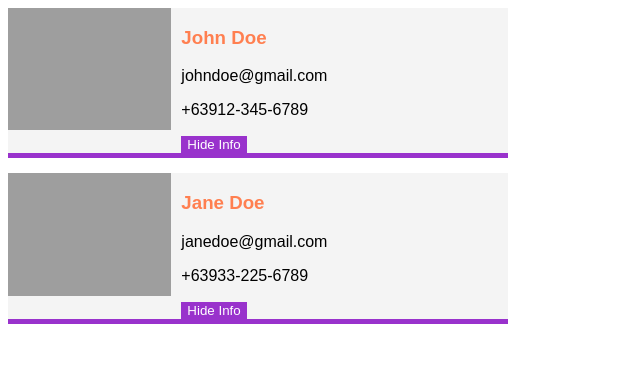
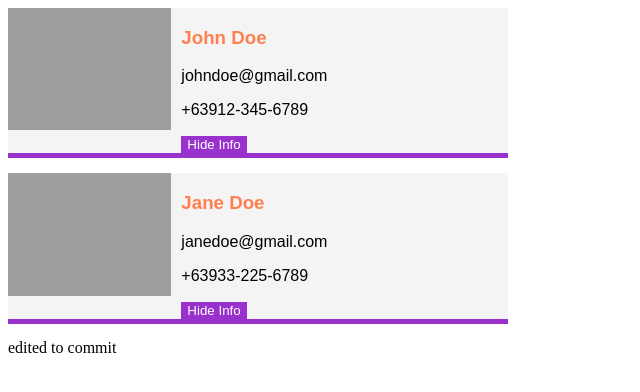
Before and after one commit to jcsalino823/Web-Components, a plain HTML site: page index.html in a window 1280 px wide. Shown: the whole page, without its empty margins (0-640 px from the left). Drawn offline with Linux system fonts and the light colour scheme.

Commit message:
try second commit

```diff
--- a/index.html
+++ b/index.html
@@ -17,6 +17,8 @@
         <div slot="phone">+63933-225-6789</div>
     </user-card>
 
+    edited to commit
+
     <script src="userCard.js"></script>
 </body>
 </html>
```
